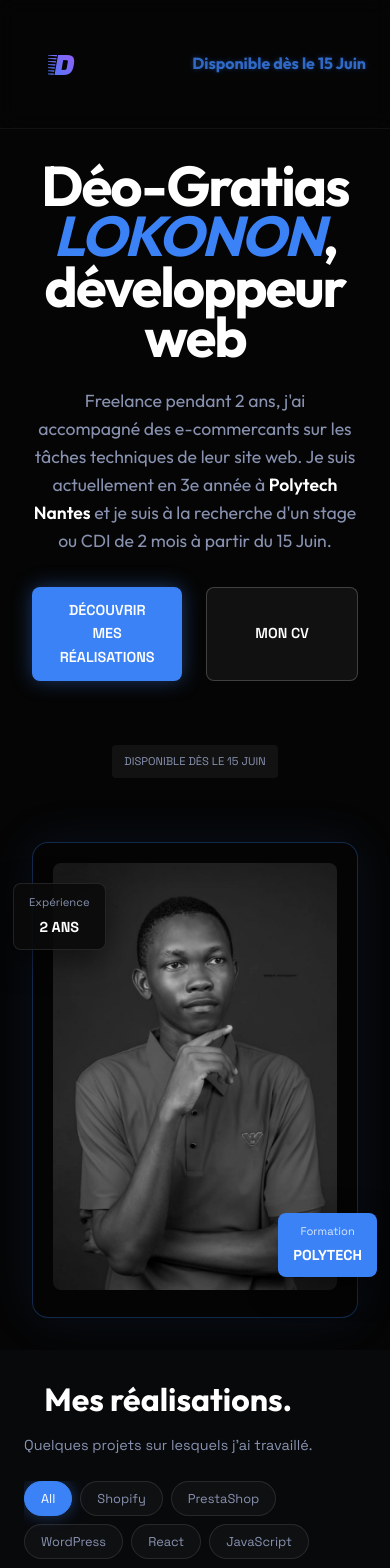
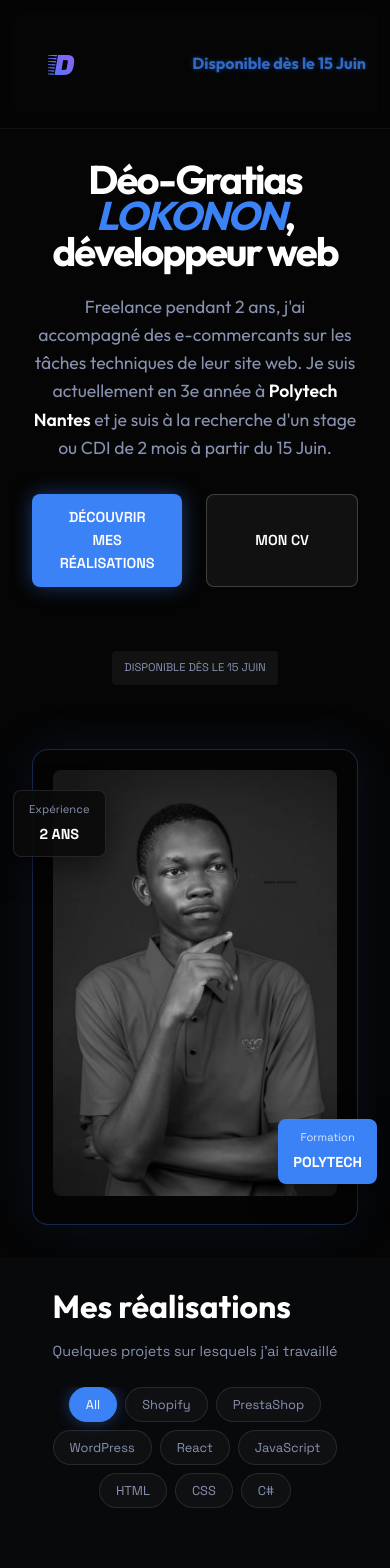
Before and after one commit to Merfrand19/portfolio, a React (Vite) app: page / in a window 390 px wide. Shown: the top 1568 px of the page. Built offline with nearby package versions, Linux system fonts and the light colour scheme.

Commit message:
fix some display error

```diff
--- a/index.html
+++ b/index.html
@@ -1,16 +1,21 @@
 <!doctype html>
 <html lang="en">
+
 <head>
   <meta charset="UTF-8" />
   <link rel="icon" type="image/svg+xml" href="/vite.svg" />
   <meta name="viewport" content="width=device-width, initial-scale=1.0" />
   <link rel="preconnect" href="https://fonts.googleapis.com">
   <link rel="preconnect" href="https://fonts.gstatic.com" crossorigin>
-    <link href="https://fonts.googleapis.com/css2?family=Outfit:wght@300;400;500;600;700&family=Space+Grotesk:wght@300;400;500;600;700&display=swap" rel="stylesheet">
-    <title>CORE_ARCH.sh</title>
+  <link
+    href="https://fonts.googleapis.com/css2?family=Outfit:wght@300;400;500;600;700&family=Space+Grotesk:wght@300;400;500;600;700&display=swap"
+    rel="stylesheet">
+  <title>Deo-Gratias LOKONON : Développeur Web</title>
 </head>
+
 <body>
   <div id="root"></div>
   <script type="module" src="/src/main.jsx"></script>
 </body>
+
 </html>
--- a/src/components/Contact.css
+++ b/src/components/Contact.css
@@ -1,5 +1,5 @@
 .contact-page {
-    padding: 120px var(--spacing-xl) var(--spacing-xl);
+    padding: 5%;
     /* Add top padding for fixed header */
     min-height: 80vh;
     display: flex;
--- a/src/components/Contact.jsx
+++ b/src/components/Contact.jsx
@@ -7,7 +7,7 @@ const Contact = () => {
             <div className="contact-container">
                 <h1 className="contact-title">Contactez-moi</h1>
                 <p className="contact-subtitle">
-                    Un projet ? Une question ? N'hésitez pas à me contacter.
+                    Je suis joignable aux contacts ci-dessous
                 </p>
 
                 <div className="contact-card">
--- a/src/components/Footer.css
+++ b/src/components/Footer.css
@@ -83,6 +83,7 @@
     .footer-content {
         flex-direction: column;
         gap: var(--spacing-xl);
+        align-items: center;
     }
 
     .footer-links {
--- a/src/components/Hero.css
+++ b/src/components/Hero.css
@@ -177,7 +177,7 @@
     }
 
     .hero-title {
-        font-size: 3.5rem;
+        font-size: 2.5rem;
     }
 
     .hero-actions {
--- a/src/components/ProjectGrid.css
+++ b/src/components/ProjectGrid.css
@@ -30,6 +30,7 @@
     display: flex;
     gap: var(--spacing-xs);
     flex-wrap: wrap;
+    justify-content: center;
 }
 
 .filter-btn {
@@ -56,8 +57,15 @@
 
 .projects-grid {
     display: grid;
-    grid-template-columns: repeat(auto-fit, minmax(300px, 1fr));
+    grid-template-columns: repeat(auto-fill, minmax(300px, 1fr));
     gap: var(--spacing-md);
+}
+
+.grid-header-title {
+    display: flex;
+    flex-direction: column;
+    align-items: flex-start;
+    align-self: center;
 }
 
 @media (max-width: 768px) {
--- a/src/components/ProjectGrid.jsx
+++ b/src/components/ProjectGrid.jsx
@@ -14,8 +14,8 @@ const projects = [
     },
     {
         id: 2,
-        title: "BikeSeller – Application Shopify de personnalisation",
-        description: "BikeSeller est une application Shopify sur-mesure conçue pour offrir aux clients une expérience de personnalisation visuelle complète pour la décoration de leur moto. À travers une interface fluide et intuitive, les utilisateurs peuvent configurer chaque detail esthétique : couleurs, motifs, matière, finitions, etc, tout en ajoutant des accessoires optionnels (housse de selle, mousse de guidon...) pour enrichir leur personnalisation — et augmenter la valeur du panier grâce à une stratégie d'upsell intégrée. Fonctionnalités : Personnalisation en temps réel, aperçu dynamique synchronisé, intégration native Shopify.",
+        title: "BikeSellier – Application Shopify de personnalisation",
+        description: "BikeSellier est une application Shopify sur-mesure conçue pour offrir aux clients une expérience de personnalisation visuelle complète pour la décoration de leur moto. À travers une interface fluide et intuitive, les utilisateurs peuvent configurer chaque detail esthétique : couleurs, motifs, matière, finitions, etc, tout en ajoutant des accessoires optionnels (housse de selle, mousse de guidon...) pour enrichir leur personnalisation — et augmenter la valeur du panier grâce à une stratégie d'upsell intégrée. Fonctionnalités : Personnalisation en temps réel, aperçu dynamique synchronisé, intégration native Shopify.",
         tags: ["Shopify", "React", "Application", "GraphQL"],
         videoUrl: "https://www.youtube.com/embed/dt2OyvG3v50",
         imageUrl: "https://img.youtube.com/vi/dt2OyvG3v50/maxresdefault.jpg",
@@ -49,23 +49,31 @@ const projects = [
         id: 6,
         title: "Formulaire de simulation – Éligibilité aux aides",
         description: "Codage d'un formulaire interactif type Typeform, destiné à simuler l'éligibilité à des aides, avec une expérience fluide et orientée conversion. Les données collectées sont automatiquement envoyées vers un Google Sheet, facilitant la gestion des leads. Ce formulaire est 100 % réutilisable et peut être intégré sur toutes les plateformes web (System.io, Wordpress, Framer, etc).",
-        tags: ["Typeform Clone", "JavaScript", "Automatisation", "Google Sheets API"],
+        tags: ["HTML", "CSS", "JavaScript", "Automatisation", "Google Sheets API"],
         imageUrl: "https://thumbor.comeup.com/FzhBadmWOgf-jBeyFrWlm5aqiVk=/filters:no_upscale()/uploads/media/picture/5f33e8a6-9ced-47c7-b87d-00b2e72389c5/tmp/projects/5f33e8a6-9ced-47c7-b87d-00b2e72389c5/form-nicolas-68626712beb47.png",
         link: "https://nicolas-form-8e1ybq2qx-merfrand19s-projects.vercel.app/"
     },
     {
         id: 7,
+        title: "Ajout de produits via API",
+        description: "Intégration massive de près de 5 000 références produits sur la plateforme e-commerce Woomban à partir du catalogue fournisseur BDroppy. Le projet a nécessité l'exploitation de l'API REST du fournisseur via Postman pour la phase de test et de structuration des données, suivie du développement d'un script Python sur-mesure pour automatiser l'importation et la mise à jour des produits vers PrestaShop.",
+        tags: ["PrestaShop", "Python", "API REST", "Postman", "Automatisation"],
+        imageUrl: "/bdroppy.png",
+        link: "#"
+    },
+    {
+        id: 8,
         title: "Snake Game – Développement C#",
         description: "Développement d'une version classique du jeu Snake réalisée en C#. Le projet met l'accent sur la logique de programmation, la gestion des collisions et la manipulation des structures de données pour le mouvement fluide du serpent. Ce projet illustre la maîtrise des concepts fondamentaux de la programmation orientée objet.",
         tags: ["C#", "Algorithmique", "Jeu Vidéo"],
         imageUrl: "/snake.jpeg",
         link: "https://github.com/Merfrand19/Snake"
-    }
+    },
 ];
 
 const ProjectGrid = ({ onProjectClick }) => {
     const [activeFilter, setActiveFilter] = useState('All');
-    const filters = ["All", "Shopify", "PrestaShop", "WordPress", "React", "JavaScript"];
+    const filters = ["All", "Shopify", "PrestaShop", "WordPress", "React", "JavaScript", "HTML", "CSS", "C#"];
 
     const filteredProjects = activeFilter === 'All'
         ? projects
@@ -74,9 +82,9 @@ const ProjectGrid = ({ onProjectClick }) => {
     return (
         <section className="project-grid-section" id="library">
             <div className="grid-header">
-                <div>
-                    <h2 className="section-title">Mes réalisations.</h2>
-                    <p className="section-subtitle">Quelques projets sur lesquels j'ai travaillé.</p>
+                <div className="grid-header-title">
+                    <h2 className="section-title">Mes réalisations</h2>
+                    <p className="section-subtitle">Quelques projets sur lesquels j'ai travaillé</p>
                 </div>
 
                 <div className="filters">
```
Also changed, not shown: public/bdroppy.png (added). Lines whose indentation alone changed are shown as unchanged.
